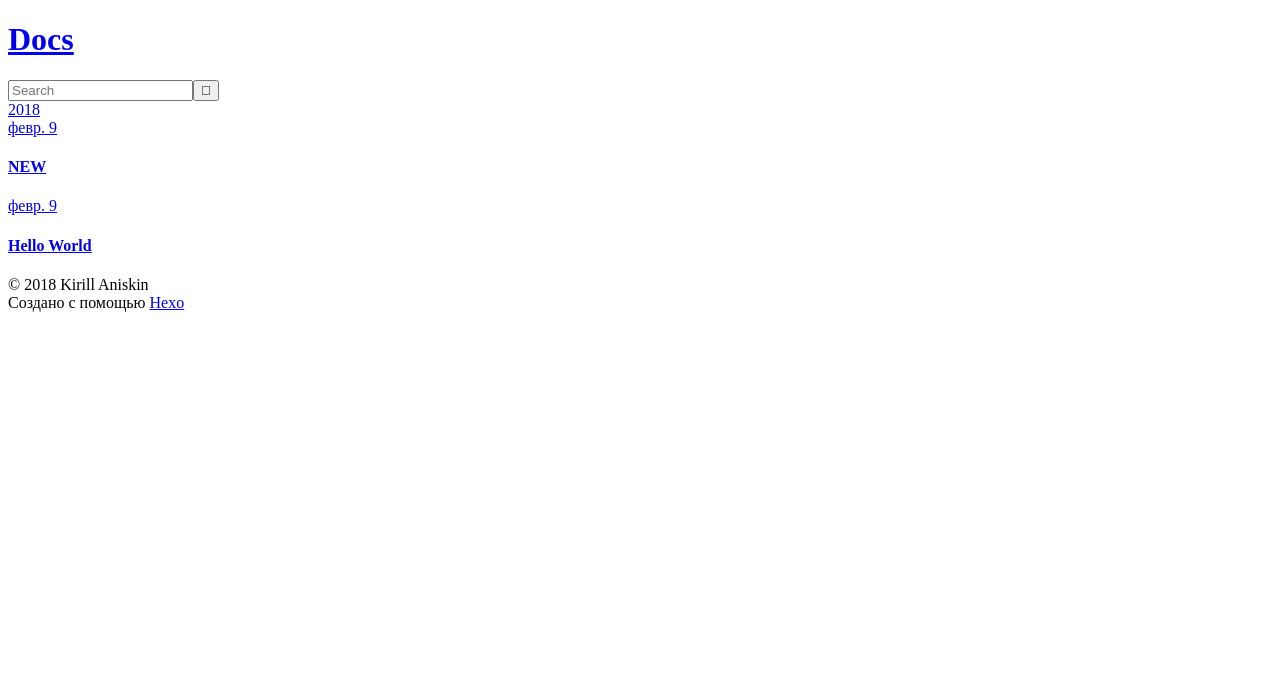
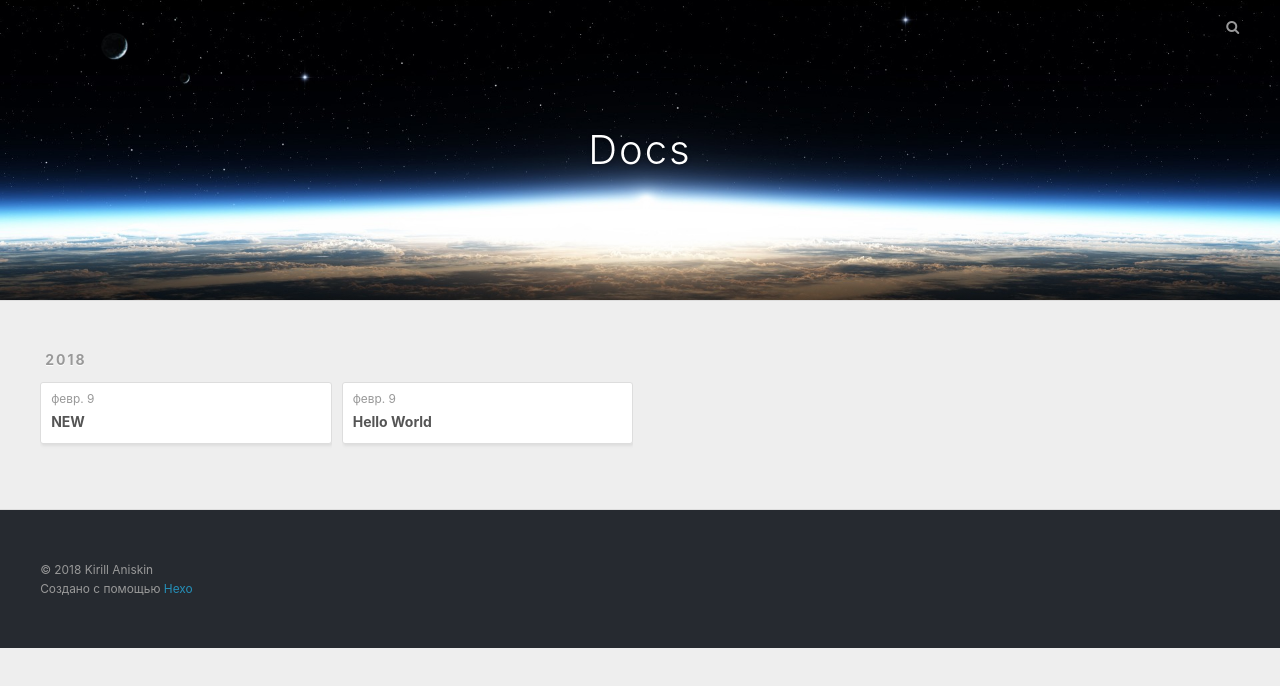
Before and after one commit to kir9819/Docs, a plain HTML site: page archives/2018/02/index.html in a window 1280 px wide. Drawn offline with nearby package versions, Linux system fonts and the light colour scheme; some packages are replaced by stand-ins of ours; files that its build step writes are made by us from their sources; the site is published under a folder, as on GitHub Pages, so addresses that start at the root find nothing; a script that the page names is missing; files whose address does not match are found by name.

Commit message:
Site updated: 2018-02-10 03:39:53

```diff
--- a/2018/02/09/NEW/index.html
+++ b/2018/02/09/NEW/index.html
@@ -25,7 +25,7 @@
 
     <link href="//fonts.googleapis.com/css?family=Source+Code+Pro" rel="stylesheet" type="text/css">
 
-  <link rel="stylesheet" href="/Docs/css/style.css">
+  <link rel="stylesheet" href="./css/style.css">
 </head>
 
 <body>
@@ -36,7 +36,7 @@
   <div id="header-outer" class="outer">
     <div id="header-title" class="inner">
       <h1 id="logo-wrap">
-        <a href="/Docs/" id="logo">Docs</a>
+        <a href="./" id="logo">Docs</a>
       </h1>
 
     </div>
@@ -58,7 +58,7 @@
       <div class="outer">
         <section id="main"><article id="post-NEW" class="article article-type-post" itemscope itemprop="blogPost">
   <div class="article-meta">
-    <a href="/Docs/2018/02/09/NEW/" class="article-date">
+    <a href="./2018/02/09/NEW/" class="article-date">
   <time datetime="2018-02-09T18:54:28.000Z" itemprop="datePublished">2018-02-09</time>
 </a>
 
@@ -154,7 +154,7 @@
 <nav id="article-nav">
 
 
-    <a href="/Docs/2018/02/09/hello-world/" id="article-nav-older" class="article-nav-link-wrap">
+    <a href="./2018/02/09/hello-world/" id="article-nav-older" class="article-nav-link-wrap">
       <strong class="article-nav-caption">Предыдущий</strong>
       <div class="article-nav-title">Hello World</div>
     </a>
@@ -185,11 +185,11 @@
 <script src="//ajax.googleapis.com/ajax/libs/jquery/2.0.3/jquery.min.js"></script>
 
 
-  <link rel="stylesheet" href="/Docs/fancybox/jquery.fancybox.css">
-  <script src="/Docs/fancybox/jquery.fancybox.pack.js"></script>
+  <link rel="stylesheet" href="./fancybox/jquery.fancybox.css">
+  <script src="./fancybox/jquery.fancybox.pack.js"></script>
 
 
-<script src="/Docs/js/script.js"></script>
+<script src="./js/script.js"></script>
 
 
 
--- a/archives/2018/02/index.html
+++ b/archives/2018/02/index.html
@@ -21,7 +21,7 @@
 
     <link href="//fonts.googleapis.com/css?family=Source+Code+Pro" rel="stylesheet" type="text/css">
 
-  <link rel="stylesheet" href="/Docs/css/style.css">
+  <link rel="stylesheet" href="./css/style.css">
 </head>
 
 <body>
@@ -32,7 +32,7 @@
   <div id="header-outer" class="outer">
     <div id="header-title" class="inner">
       <h1 id="logo-wrap">
-        <a href="/Docs/" id="logo">Docs</a>
+        <a href="./" id="logo">Docs</a>
       </h1>
 
     </div>
@@ -61,20 +61,20 @@
 
       <section class="archives-wrap">
         <div class="archive-year-wrap">
-          <a href="/Docs/archives/2018" class="archive-year">2018</a>
+          <a href="./archives/2018" class="archive-year">2018</a>
         </div>
         <div class="archives">
 
     <article class="archive-article archive-type-post">
   <div class="archive-article-inner">
     <header class="archive-article-header">
-      <a href="/Docs/2018/02/09/NEW/" class="archive-article-date">
+      <a href="./2018/02/09/NEW/" class="archive-article-date">
   <time datetime="2018-02-09T18:54:28.000Z" itemprop="datePublished">февр. 9</time>
 </a>
 
 
     <h1 itemprop="name">
-      <a class="archive-article-title" href="/Docs/2018/02/09/NEW/">NEW</a>
+      <a class="archive-article-title" href="./2018/02/09/NEW/">NEW</a>
     </h1>
 
 
@@ -87,13 +87,13 @@
     <article class="archive-article archive-type-post">
   <div class="archive-article-inner">
     <header class="archive-article-header">
-      <a href="/Docs/2018/02/09/hello-world/" class="archive-article-date">
+      <a href="./2018/02/09/hello-world/" class="archive-article-date">
   <time datetime="2018-02-09T18:39:01.487Z" itemprop="datePublished">февр. 9</time>
 </a>
 
 
     <h1 itemprop="name">
-      <a class="archive-article-title" href="/Docs/2018/02/09/hello-world/">Hello World</a>
+      <a class="archive-article-title" href="./2018/02/09/hello-world/">Hello World</a>
     </h1>
 
 
@@ -127,11 +127,11 @@
 <script src="//ajax.googleapis.com/ajax/libs/jquery/2.0.3/jquery.min.js"></script>
 
 
-  <link rel="stylesheet" href="/Docs/fancybox/jquery.fancybox.css">
-  <script src="/Docs/fancybox/jquery.fancybox.pack.js"></script>
+  <link rel="stylesheet" href="./fancybox/jquery.fancybox.css">
+  <script src="./fancybox/jquery.fancybox.pack.js"></script>
 
 
-<script src="/Docs/js/script.js"></script>
+<script src="./js/script.js"></script>
 
 
 
```
Also changed, not shown: 2018/02/09/hello-world/index.html (+7 -7 lines), archives/2018/index.html (+10 -10 lines), archives/index.html (+10 -10 lines), index.html (+9 -9 lines).
